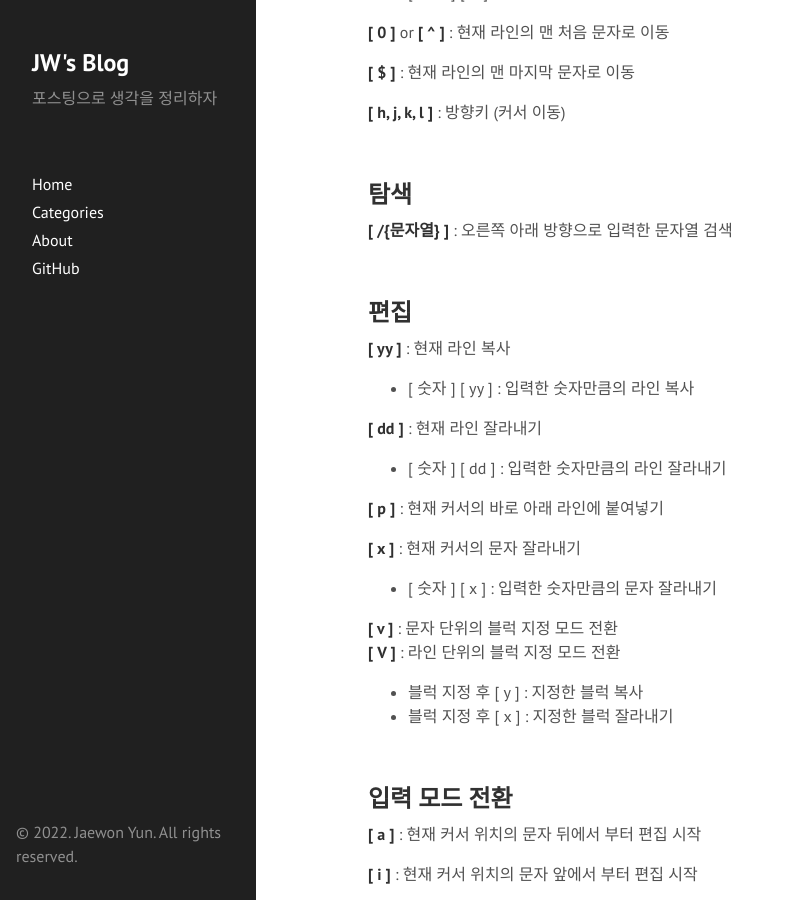
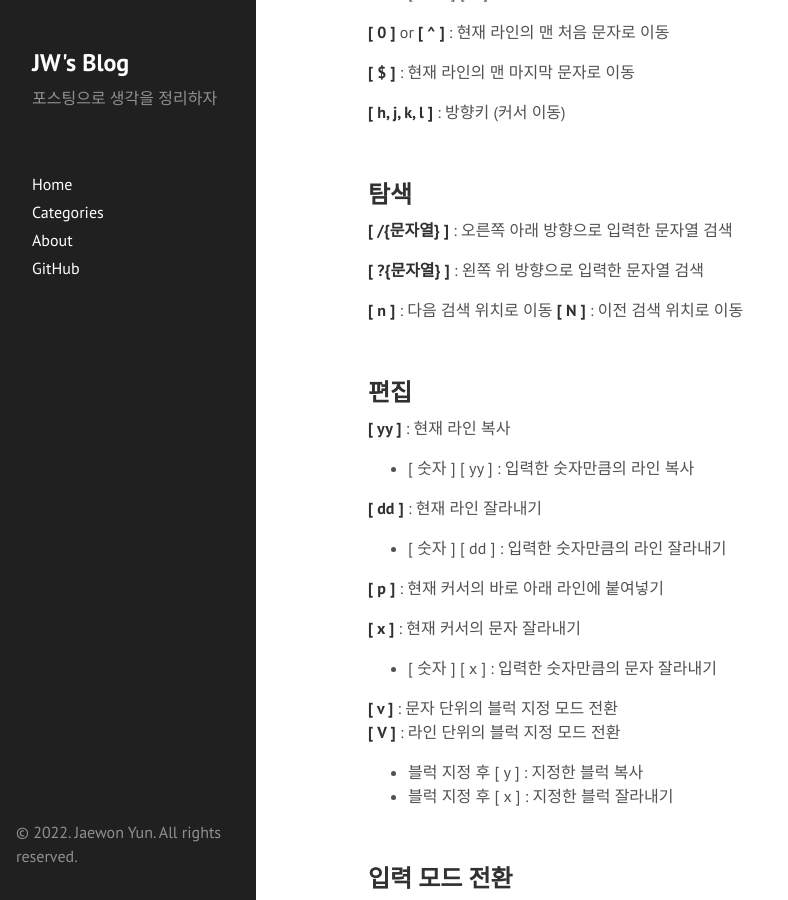
Before and after one commit to woin2ee/woin2ee.github.io, a Jekyll site: the page built from _posts/2022./2022-04-16-vi-shortcut.md, in a window 1280 px wide and 900 px high, scrolled down 316 px. Shown: the whole window, without its empty margins (0-788 px from the left). Built offline with Jekyll 4.4.1, drawn with Linux system fonts in a browser that asks for light colours.

Commit message:
Update post

```diff
--- a/_posts/2022./2022-04-16-vi-shortcut.md
+++ b/_posts/2022./2022-04-16-vi-shortcut.md
@@ -26,6 +26,11 @@ categories: Posts
 ## 탐색
 
 **[ /{문자열} ]** : 오른쪽 아래 방향으로 입력한 문자열 검색
+
+**[ ?{문자열} ]** : 왼쪽 위 방향으로 입력한 문자열 검색
+
+**[ n ]** : 다음 검색 위치로 이동
+**[ N ]** : 이전 검색 위치로 이동
 
 &nbsp;
 
```
